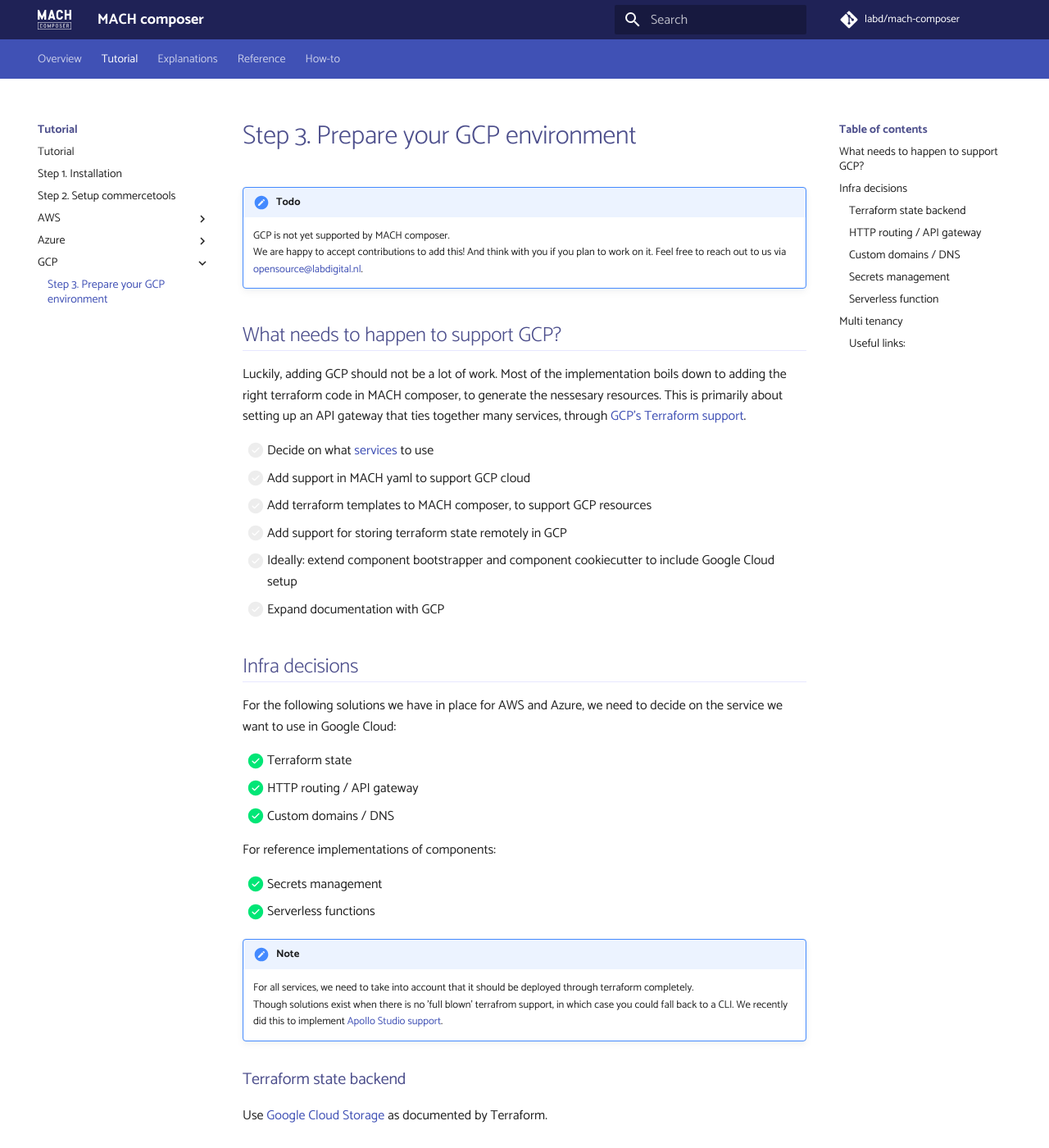
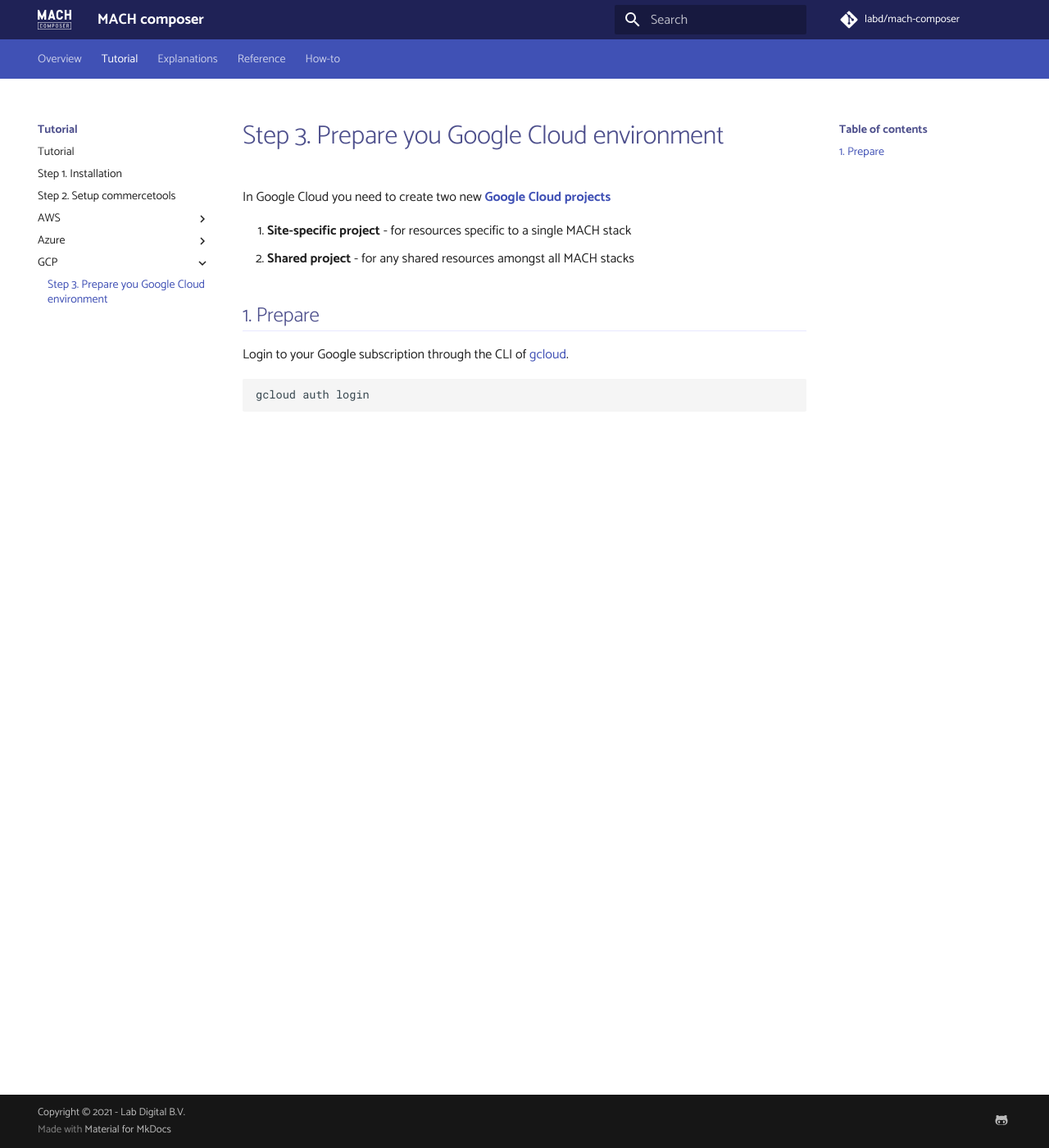
Before and after one commit to mach-composer/mach-composer-cli, an MkDocs documentation site: the page built from docs/src/tutorial/gcp/step-3-setup-gcp.md, in a window 1280 px wide and 1400 px high. Shown: the whole window at 82% size. Built offline with MkDocs 1.6.1 and Material for MkDocs 9.7.7, drawn with Linux system fonts in a browser that asks for light colours; a script that is not in the unit is left out; comment, search, counter and statistics services are not loaded; some of the changed text lies outside the part shown.

Commit message:
first setup for documentation

````diff
--- a/docs/src/tutorial/gcp/step-3-setup-gcp.md
+++ b/docs/src/tutorial/gcp/step-3-setup-gcp.md
@@ -1,83 +1,15 @@
-# Step 3. Prepare your GCP environment
+# Step 3. Prepare you Google Cloud environment
 
-!!! todo
-    GCP is not yet supported by MACH composer.<br>
-    We are happy to accept contributions to add this! And think with you if you plan to work on it. Feel free to reach out to us via [opensource@labdigital.nl](mailto:opensource@labdigital.nl).
+In Google Cloud you need to create two new [**Google Cloud projects**](https://cloud.google.com/resource-manager/docs/creating-managing-projects)
 
-## What needs to happen to support GCP?
-
-Luckily, adding GCP should not be a lot of work. Most of the implementation boils down to adding the right terraform code in MACH composer, to generate the nessesary resources. This is primarily about setting up an API gateway that ties together many services, through [GCP's Terraform support](https://registry.terraform.io/providers/hashicorp/google/latest/docs).
-
-- [ ] Decide on what [services](#infra-decisions) to use
-- [ ] Add support in MACH yaml to support GCP cloud
-- [ ] Add terraform templates to MACH composer, to support GCP resources
-- [ ] Add support for storing terraform state remotely in GCP
-- [ ] Ideally: extend component bootstrapper and component cookiecutter to include Google Cloud setup
-- [ ] Expand documentation with GCP
-
-## Infra decisions
-
-For the following solutions we have in place for AWS and Azure, we need to decide on the service we want to use in Google Cloud:
-
-- [x] Terraform state
-- [x] HTTP routing / API gateway
-- [x] Custom domains / DNS
-
-For reference implementations of components:
-
-- [x] Secrets management
-- [x] Serverless functions
-
-!!! note
-    For all services, we need to take into account that it should be deployed through terraform completely.<br>
-    Though solutions exist when there is no 'full blown' terrafrom support, in which case you could fall back to a CLI. We recently did this to implement [Apollo Studio support](https://github.com/labd/mach-composer/pull/78).
-
-### Terraform state backend
-
-Use [Google Cloud Storage](https://www.terraform.io/docs/language/settings/backends/gcs.html) as documented by Terraform.
-
-### HTTP routing / API gateway
-
-Use [API Gateway](https://registry.terraform.io/providers/hashicorp/google/latest/docs/resources/api_gateway_api).
-
-- [Quickstart](https://cloud.google.com/api-gateway/docs/get-started-cloud-functions)
-- [Beta support for it in terraform](https://registry.terraform.io/providers/hashicorp/google/latest/docs/resources/api_gateway_api)
+1. **Site-specific project** - for resources specific to a single MACH stack
+2. **Shared project** - for any shared resources amongst all MACH stacks
 
 
-**Custom domains**
+## 1. Prepare
 
-Custom domain names are not supported by API Gateway.
-For custom domains, we need to create a load balancer and direct requests to the `gateway.dev` domain of the deployed API.
+Login to your Google subscription through the CLI of [gcloud](https://cloud.google.com/sdk/gcloud/).
 
-- [Setting up load balancing 'the hard way'](https://cloud.google.com/blog/topics/developers-practitioners/serverless-load-balancing-terraform-hard-way)
-- [API gateway behind load balancer](https://medium.com/swlh/google-api-gateway-and-load-balancer-cdn-9692b7a976df)
-- [Load balancing with Terraform](https://cloud.google.com/community/tutorials/modular-load-balancing-with-terraform)
-
-### Custom domains / DNS
-
-[Google Cloud DNS](https://registry.terraform.io/providers/hashicorp/google/latest/docs/resources/dns_record_set)
-
-### Secrets management
-
-[GCP secrets manager](https://registry.terraform.io/providers/hashicorp/google/latest/docs/resources/secret_manager_secret).
-
-### Serverless function
-
-- Serverless functions: [Google Cloud Functions](https://registry.terraform.io/providers/hashicorp/google/latest/docs/resources/cloudfunctions_function)
-    - Example for commercetools api extensions
-    - Example for commercetools subscriptions
-    - Example for generic API
-- Serverless Docker containers: [Google CloudRun](https://registry.terraform.io/providers/hashicorp/google/latest/docs/resources/cloud_run_service)
-    - Example for generic API
-
-Interesting read: [https://dev.to/didil/gcp-api-gateway-demo-with-terraform-go-cloud-run-3o9e](https://dev.to/didil/gcp-api-gateway-demo-with-terraform-go-cloud-run-3o9e)
-
-## Multi tenancy
-
-We need to determine what 'project structure' will be used in GCP.
-In other clouds we use multiple **resource groups** (Azure) and **accounts** (AWS) to provide multi-tenancy/platform partitioning between sites.
-The same should be achieved with GCP.
-### Useful links:
-
-  - [https://cloud.google.com/solutions/best-practices-vpc-design](https://cloud.google.com/solutions/best-practices-vpc-design)
-  - [https://cloud.google.com/docs/enterprise/best-practices-for-enterprise-organizations](https://cloud.google.com/docs/enterprise/best-practices-for-enterprise-organizations)
+```bash
+gcloud auth login
+```
````
Also changed, not shown: docs/src/tutorial/gcp/step-4-create-component.md (added, +28 -0 lines), docs/src/tutorial/intro.md (+3 -0 lines).
